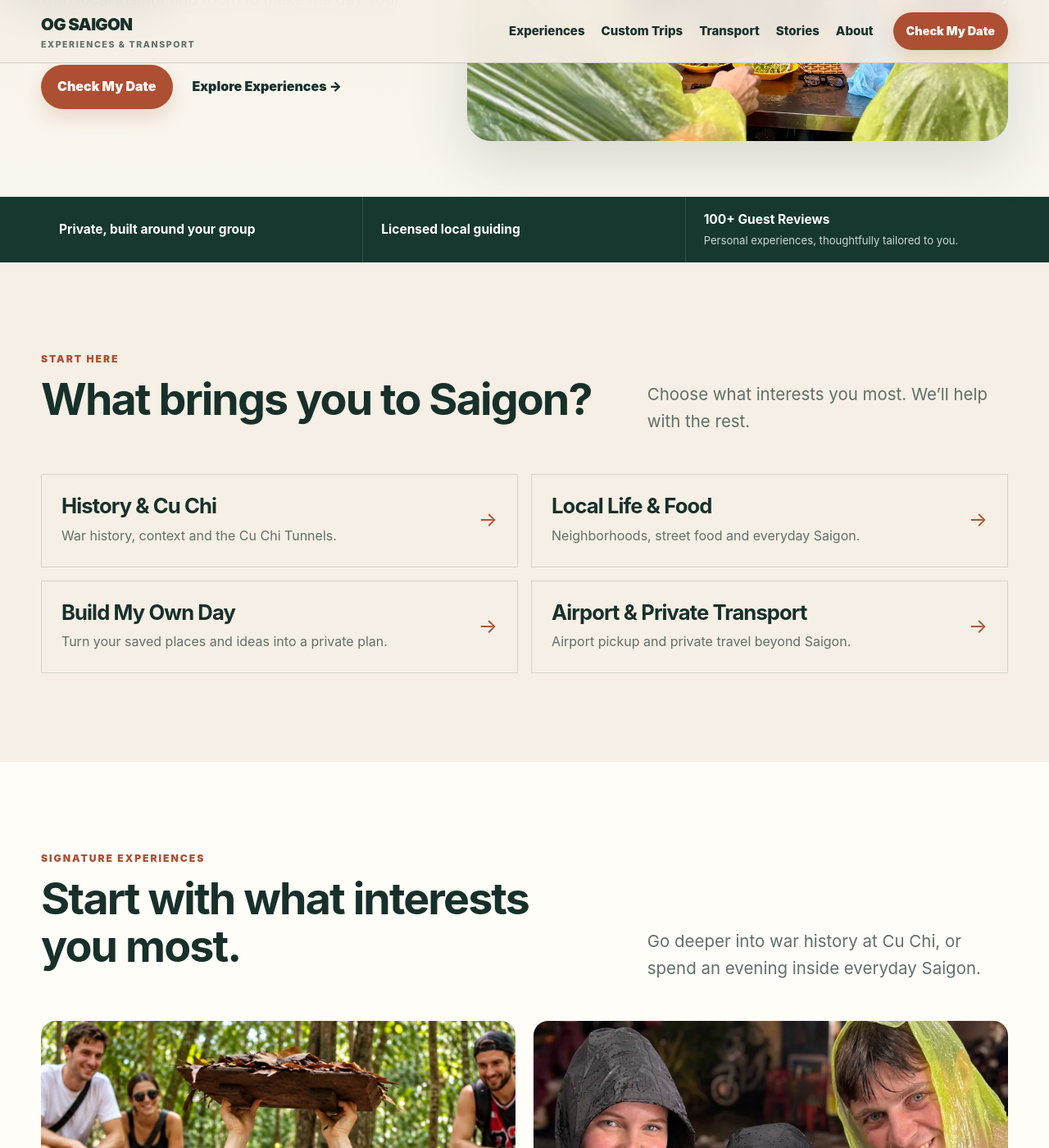
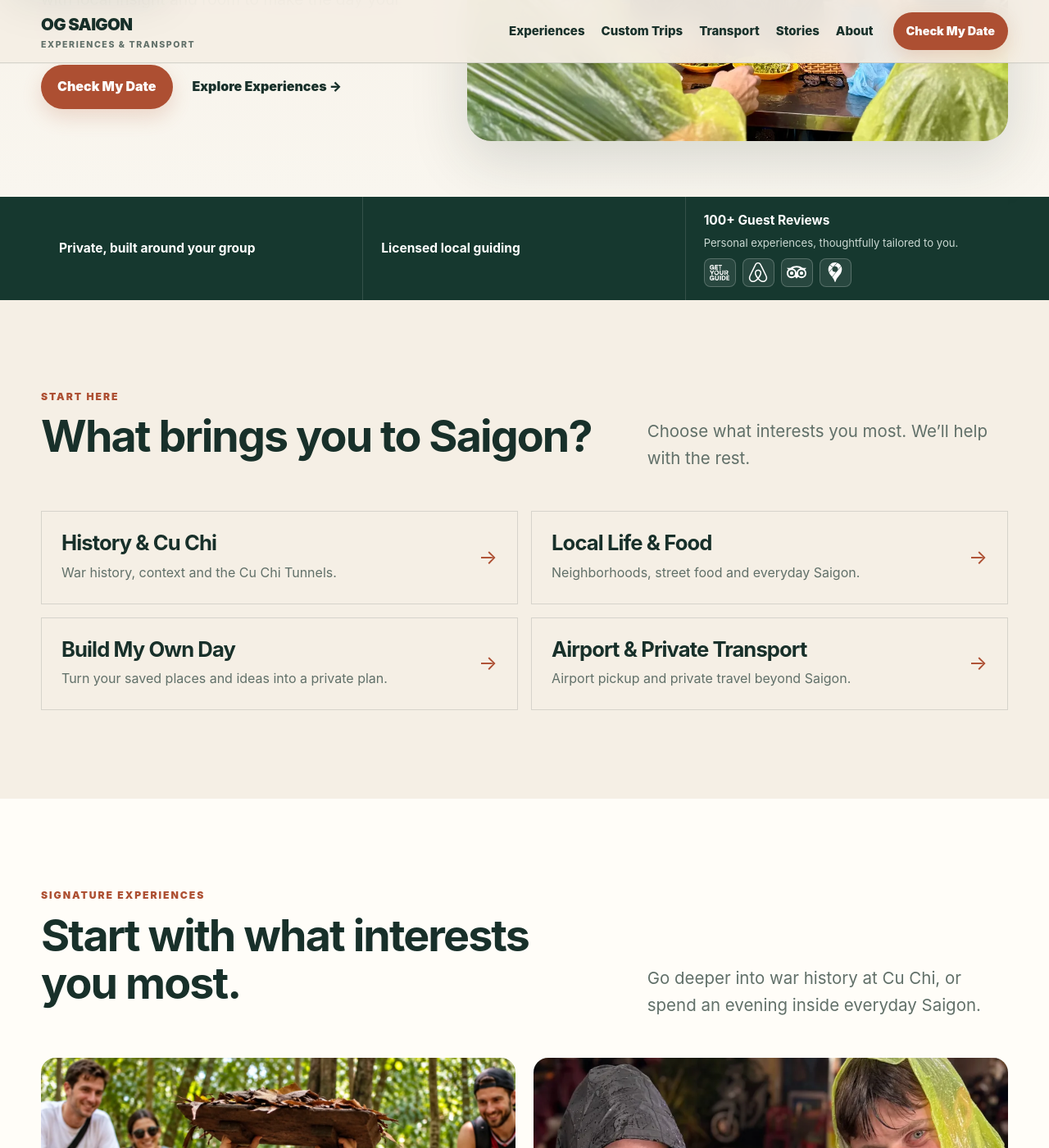
Before and after one commit to DSG2025/DSG2025.github.io, a Jekyll site: the page built from index.html, in a window 1280 px wide and 1400 px high, scrolled down 456 px. Shown: the whole window at 82% size. Built offline with Jekyll 4.4.1, drawn with Linux system fonts in a browser that asks for light colours.

Commit message:
Add linked review platform logos to homepage
* Add getyourguide review platform logo

* Add airbnb review platform logo

* Add tripadvisor review platform logo

* Add googlemaps review platform logo

* Add compact review platform links to index.html

* Add compact review platform links to assets/css/home-v2.css

* Add compact review platform links to scripts/check-homepage.py

* Temporary cross-device logo and regression QA

* Remove temporary review logo QA workflow after checks pass

```diff
--- a/assets/css/home-v2.css
+++ b/assets/css/home-v2.css
@@ -143,6 +143,16 @@ body.home-v2 .trust-item span {
 body.home-v2 a.trust-item:hover {
   background: rgba(255, 255, 255, 0.06);
 }
+
+/* Compact, independently clickable review platform logos */
+body.home-v2 .trust-review-heading { color: #fff; text-decoration: none; width: fit-content; }
+body.home-v2 .trust-review-heading:hover { text-decoration: underline; text-underline-offset: 3px; }
+body.home-v2 .trust-platforms { display: flex; align-items: center; flex-wrap: wrap; gap: 8px; margin-top: 9px; }
+body.home-v2 .trust-platforms a { display: inline-flex; align-items: center; justify-content: center; width: 39px; height: 35px; border: 1px solid rgba(255,255,255,.22); border-radius: 8px; background: rgba(255,255,255,.08); transition: background .18s ease; }
+body.home-v2 .trust-platforms a:hover { background: rgba(255,255,255,.2); }
+body.home-v2 .trust-platforms a:focus-visible { outline: 3px solid #fff; outline-offset: 2px; }
+body.home-v2 .trust-platforms img { display: block; width: 24px; height: 24px; object-fit: contain; filter: grayscale(1) brightness(0) invert(1); }
+@media (prefers-reduced-motion: reduce) { body.home-v2 .trust-platforms a { transition: none; } }
 
 /* Intent chooser */
 body.home-v2 .intent-section {
--- a/index.html
+++ b/index.html
@@ -100,10 +100,16 @@ footer_variant: home
 <div class="wrap trust-grid">
 <div class="trust-item"><strong>Private, built around your group</strong></div>
 <div class="trust-item"><strong>Licensed local guiding</strong></div>
-<a class="trust-item trust-review" href="#traveler-reviews">
-<strong>100+ Guest Reviews</strong>
+<div class="trust-item trust-review">
+<a class="trust-review-heading" href="#traveler-reviews"><strong>100+ Guest Reviews</strong></a>
 <span>Personal experiences, thoughtfully tailored to you.</span>
-</a>
+<div class="trust-platforms" aria-label="Find OG Saigon on review platforms">
+<a href="https://www.getyourguide.com/og-saigon-experience--transport-s695288/" target="_blank" rel="noopener noreferrer" aria-label="OG Saigon on GetYourGuide (opens in new tab)" title="GetYourGuide"><img src="/assets/images/review-platforms/getyourguide.svg" alt="GetYourGuide" width="28" height="22" loading="lazy" /></a>
+<a href="https://www.airbnb.com/experiences/7046435" target="_blank" rel="noopener noreferrer" aria-label="OG Saigon on Airbnb (opens in new tab)" title="Airbnb"><img src="/assets/images/review-platforms/airbnb.svg" alt="Airbnb" width="23" height="23" loading="lazy" /></a>
+<a href="https://www.tripadvisor.com/Attraction_Review-g293925-d34420172-Reviews-OG_Saigon_Experience_Transport-Ho_Chi_Minh_City.html" target="_blank" rel="noopener noreferrer" aria-label="OG Saigon on Tripadvisor (opens in new tab)" title="Tripadvisor"><img src="/assets/images/review-platforms/tripadvisor.svg" alt="Tripadvisor" width="25" height="25" loading="lazy" /></a>
+<a href="https://maps.app.goo.gl/WbifDsGKfHmSeFuR7" target="_blank" rel="noopener noreferrer" aria-label="OG Saigon on Google Maps (opens in new tab)" title="Google Maps"><img src="/assets/images/review-platforms/googlemaps.svg" alt="Google Maps" width="23" height="23" loading="lazy" /></a>
+</div>
+</div>
 </div>
 </section>
 </div>
```
Also changed, not shown: scripts/check-homepage.py (+9 -4 lines), assets/images/review-platforms/airbnb.svg (added), assets/images/review-platforms/getyourguide.svg (added), assets/images/review-platforms/googlemaps.svg (added), assets/images/review-platforms/tripadvisor.svg (added).
